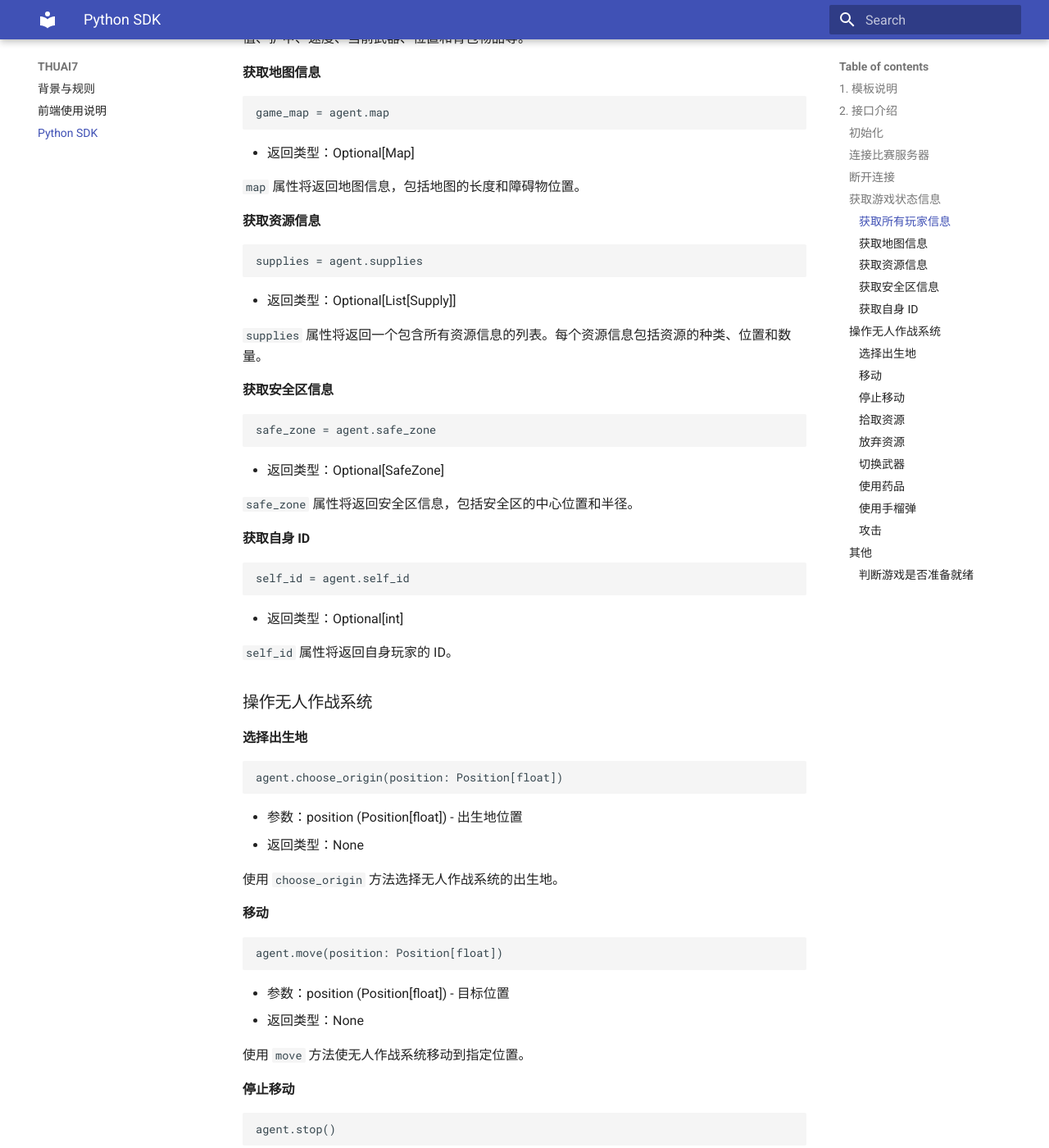
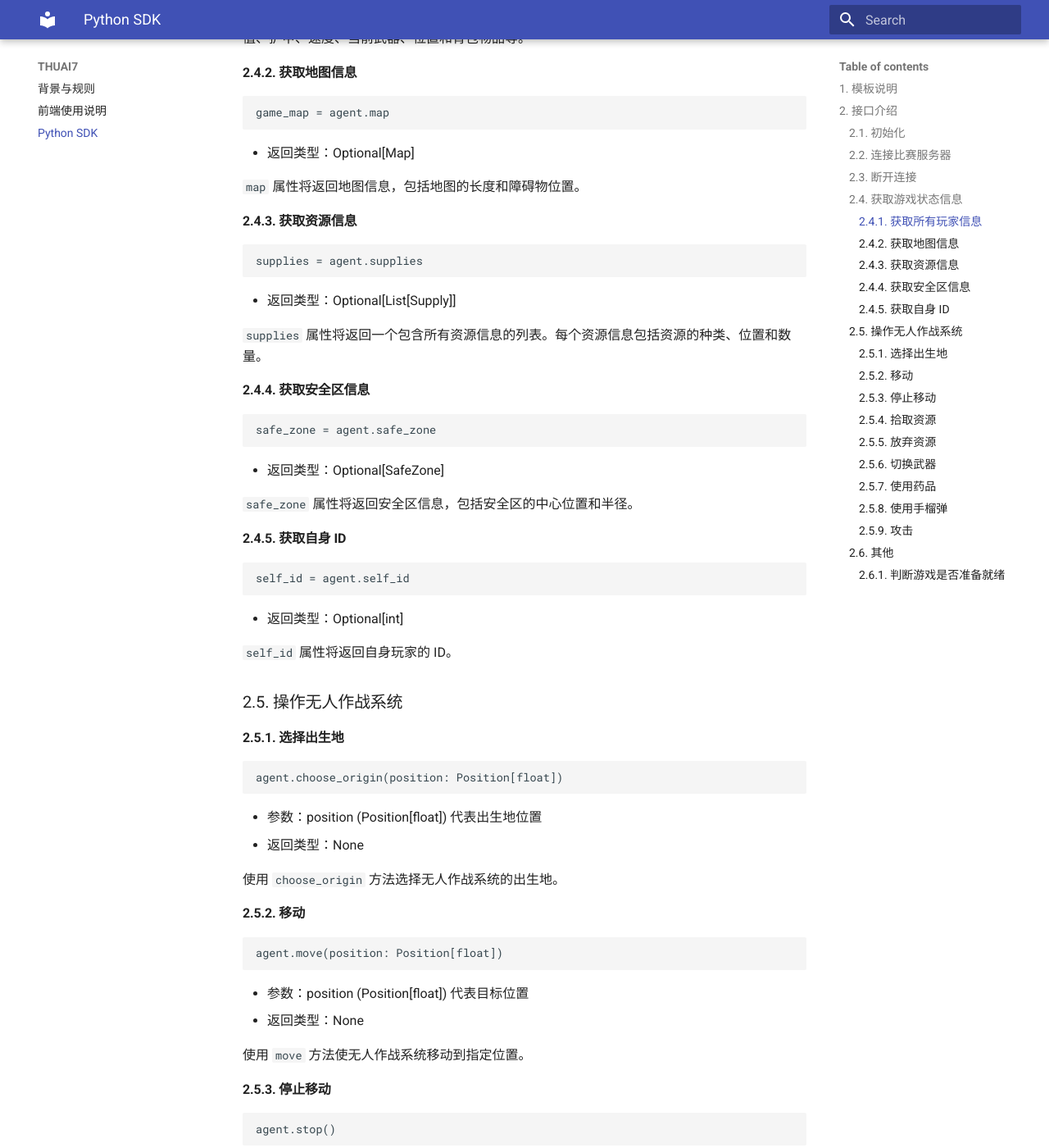
Before and after one commit to thuasta/thuai-7, an MkDocs documentation site: the page built from docs/python_sdk.md, in a window 1280 px wide and 1400 px high, scrolled down 1839 px. Shown: the whole window at 82% size. Built offline with MkDocs 1.6.1 and Material for MkDocs 9.7.7, drawn with Linux system fonts in a browser that asks for light colours; some of the changed text lies outside the part shown.

Commit message:
Update docs

````diff
--- a/docs/python_sdk.md
+++ b/docs/python_sdk.md
@@ -34,7 +34,7 @@ python main.py --server ws://localhost:14514 --token 1919810
 
 欢迎使用我们为比赛编写的 Python SDK！本文档将详细介绍可供选手调用的接口和功能，包括参数、返回值类型以及用法示例，帮助您更好地理解如何使用该 SDK 来控制您的无人作战系统参与比赛。
 
-### 初始化
+### 2.1. 初始化
 
 ```python
 from sdk import Agent
@@ -44,7 +44,7 @@ agent = Agent("<TOKEN>")
 
 通过实例化 Agent 类并传入您的身份 token 字符串来初始化一个代理对象。该 token 是您在比赛中的唯一标识。
 
-### 连接比赛服务器
+### 2.2. 连接比赛服务器
 
 ```python
 await agent.connect("比赛服务器地址")
@@ -52,7 +52,7 @@ await agent.connect("比赛服务器地址")
 
 使用 `connect` 方法连接到比赛服务器。您需要提供比赛服务器的地址。若本地测试，可使用默认地址 `ws://localhost:14514`。
 
-### 断开连接
+### 2.3. 断开连接
 
 ```python
 await agent.disconnect()
@@ -60,9 +60,9 @@ await agent.disconnect()
 
 使用 `disconnect` 方法断开与比赛服务器的连接。
 
-### 获取游戏状态信息
+### 2.4. 获取游戏状态信息
 
-#### 获取所有玩家信息
+#### 2.4.1. 获取所有玩家信息
 
 ```python
 players_info = agent.all_player_info
@@ -72,7 +72,7 @@ players_info = agent.all_player_info
 
 `all_player_info` 属性将返回一个包含所有玩家信息的列表。每个玩家信息包括玩家的 ID、生命值、护甲、速度、当前武器、位置和背包物品等。
 
-#### 获取地图信息
+#### 2.4.2. 获取地图信息
 
 ```python
 game_map = agent.map
@@ -82,7 +82,7 @@ game_map = agent.map
 
 `map` 属性将返回地图信息，包括地图的长度和障碍物位置。
 
-#### 获取资源信息
+#### 2.4.3. 获取资源信息
 
 ```python
 supplies = agent.supplies
@@ -92,7 +92,7 @@ supplies = agent.supplies
 
 `supplies` 属性将返回一个包含所有资源信息的列表。每个资源信息包括资源的种类、位置和数量。
 
-#### 获取安全区信息
+#### 2.4.4. 获取安全区信息
 
 ```python
 safe_zone = agent.safe_zone
@@ -102,7 +102,7 @@ safe_zone = agent.safe_zone
 
 `safe_zone` 属性将返回安全区信息，包括安全区的中心位置和半径。
 
-#### 获取自身 ID
+#### 2.4.5. 获取自身 ID
 
 ```python
 self_id = agent.self_id
@@ -112,31 +112,31 @@ self_id = agent.self_id
 
 `self_id` 属性将返回自身玩家的 ID。
 
-### 操作无人作战系统
+### 2.5. 操作无人作战系统
 
-#### 选择出生地
+#### 2.5.1. 选择出生地
 
 ```python
 agent.choose_origin(position: Position[float])
 ```
 
-- 参数：position (Position[float]) - 出生地位置
+- 参数：position (Position[float]) 代表出生地位置
 - 返回类型：None
 
 使用 `choose_origin` 方法选择无人作战系统的出生地。
 
-#### 移动
+#### 2.5.2. 移动
 
 ```python
 agent.move(position: Position[float])
 ```
 
-- 参数：position (Position[float]) - 目标位置
+- 参数：position (Position[float]) 代表目标位置
 - 返回类型：None
 
 使用 `move` 方法使无人作战系统移动到指定位置。
 
-#### 停止移动
+#### 2.5.3. 停止移动
 
 ```python
 agent.stop()
@@ -146,7 +146,7 @@ agent.stop()
 
 使用 `stop` 方法停止无人作战系统的移动。
 
-#### 拾取资源
+#### 2.5.4. 拾取资源
 
 ```python
 agent.pick_up(item_kind: ItemKind, count: int, position: Position[float])
@@ -160,7 +160,7 @@ agent.pick_up(item_kind: ItemKind, count: int, position: Position[float])
 
 使用 `pick_up` 方法使无人作战系统拾取地图上的资源。
 
-#### 放弃资源
+#### 2.5.5. 放弃资源
 
 ```python
 agent.abandon(item_kind: ItemKind, count: int)
@@ -173,7 +173,7 @@ agent.abandon(item_kind: ItemKind, count: int)
 
 使用 `abandon` 方法使无人作战系统放弃背包中的指定数量的资源。
 
-#### 切换武器
+#### 2.5.6. 切换武器
 
 ```python
 agent.switch_firearm(item_kind: FirearmKind)
@@ -184,7 +184,7 @@ agent.switch_firearm(item_kind: FirearmKind)
 
 使用 `switch_firearm` 方法切换无人作战系统的当前武器。
 
-#### 使用药品
+#### 2.5.7. 使用药品
 
 ```python
 agent.use_medicine(medicine_kind: MedicineKind)
@@ -195,7 +195,7 @@ agent.use_medicine(medicine_kind: MedicineKind)
 
 使用 `use_medicine` 方法使用药品恢复无人作战系统的生命值。
 
-#### 使用手榴弹
+#### 2.5.8. 使用手榴弹
 
 ```python
 agent.use_grenade(position: Position[float])
@@ -206,7 +206,7 @@ agent.use_grenade(position: Position[float])
 
 使用 `use_grenade` 方法投掷手榴弹攻击敌人或破坏墙体。
 
-#### 攻击
+#### 2.5.9. 攻击
 
 ```python
 agent.attack(position: Position[float])
@@ -217,9 +217,9 @@ agent.attack(position: Position[float])
 
 使用 `attack` 方法使无人作战系统攻击指定位置的敌人。
 
-### 其他
+### 2.6. 其他
 
-#### 判断游戏是否准备就绪
+#### 2.6.1. 判断游戏是否准备就绪
 
 ```python
 ready = agent.is_game_ready()
````
Also changed, not shown: docs/C++_sdk.md (added, +264 -0 lines), docs/index.md (+1 -1 lines), docs/viewer.md (+1 -1 lines).
